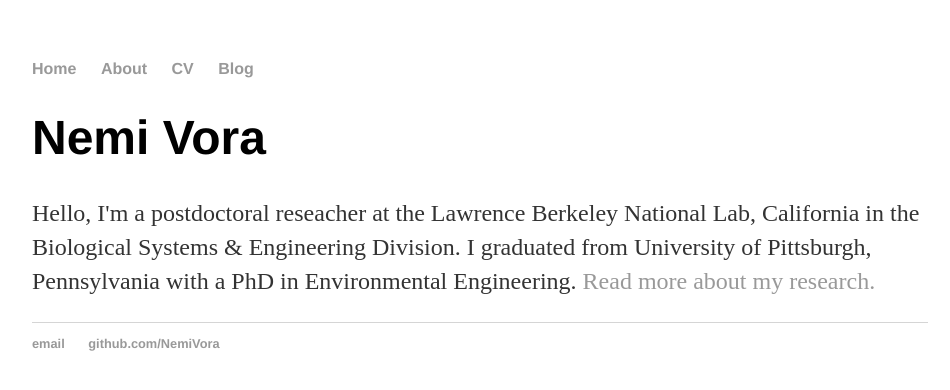
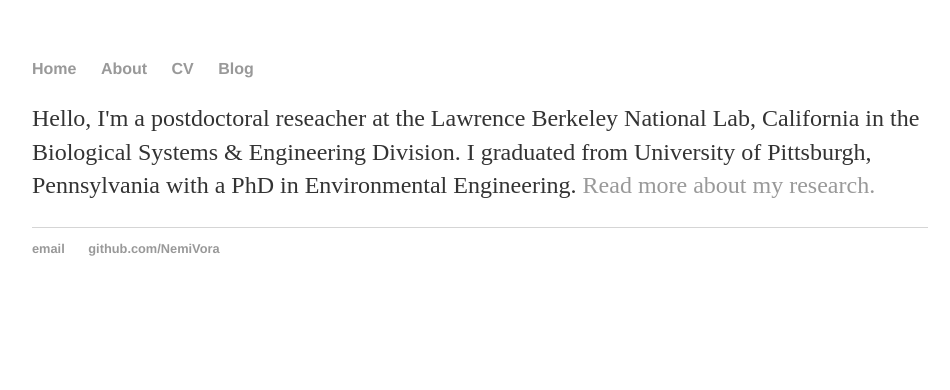
Before and after one commit to NemiVora/NemiVora.github.io, a Jekyll site: the page built from index.html, in a window 1280 px wide. Shown: the top 390 px of the page, without its empty margins (160-1110 px from the left). Built offline with Jekyll 4.4.1, drawn with Linux system fonts in a browser that asks for light colours.

Commit message:
Update index.html

```diff
--- a/index.html
+++ b/index.html
@@ -3,6 +3,6 @@
 title: Nemi Vora
 ---
 <div class="blurb">
-	<h1>Nemi Vora</h1>
+
 	<p>Hello, I'm a postdoctoral reseacher at the Lawrence Berkeley National Lab, California in the Biological Systems & Engineering Division. I graduated from University of Pittsburgh, Pennsylvania with a PhD in Environmental Engineering. <a href="/about">Read more about my research.</a></p>
 </div><!-- /.blurb -->
```
